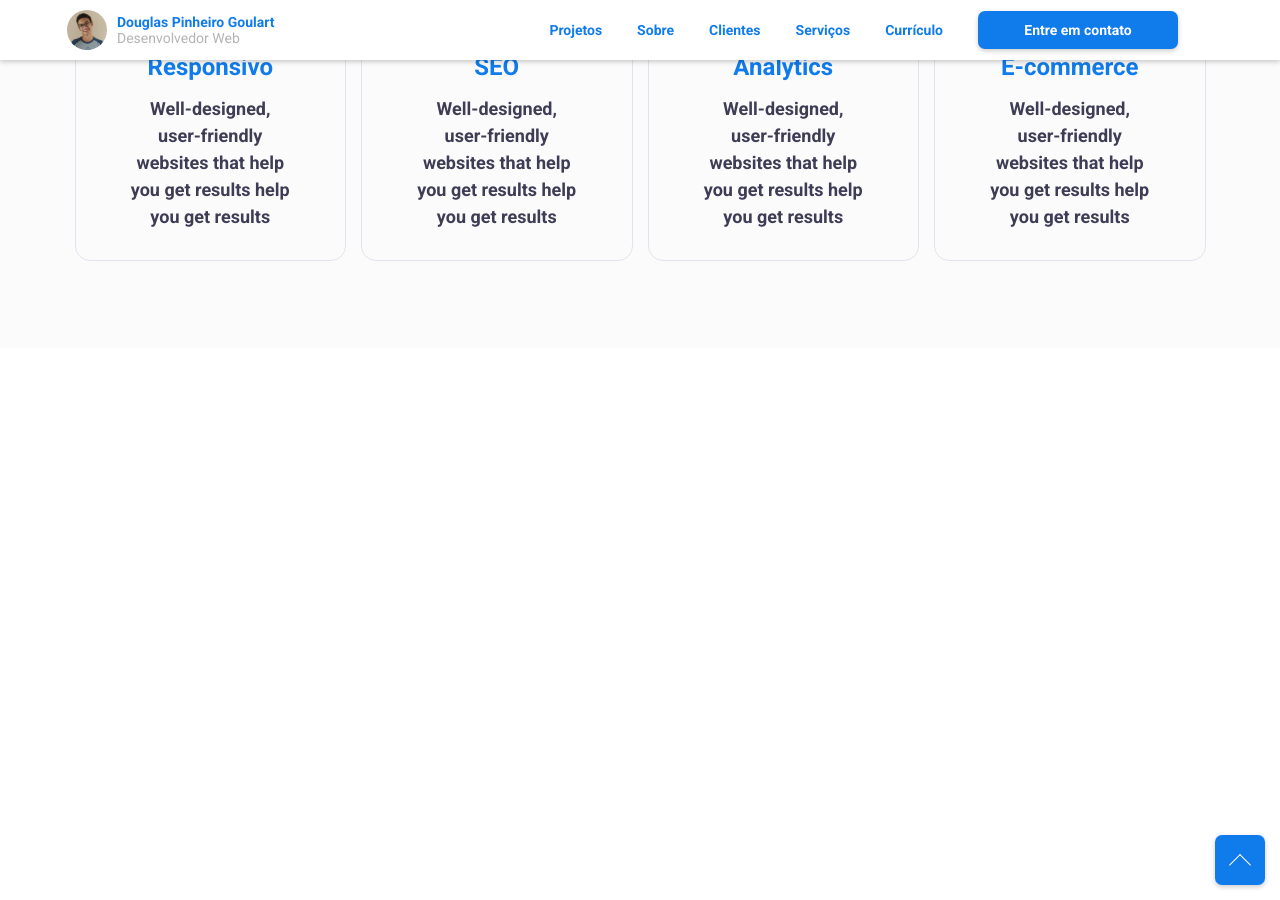
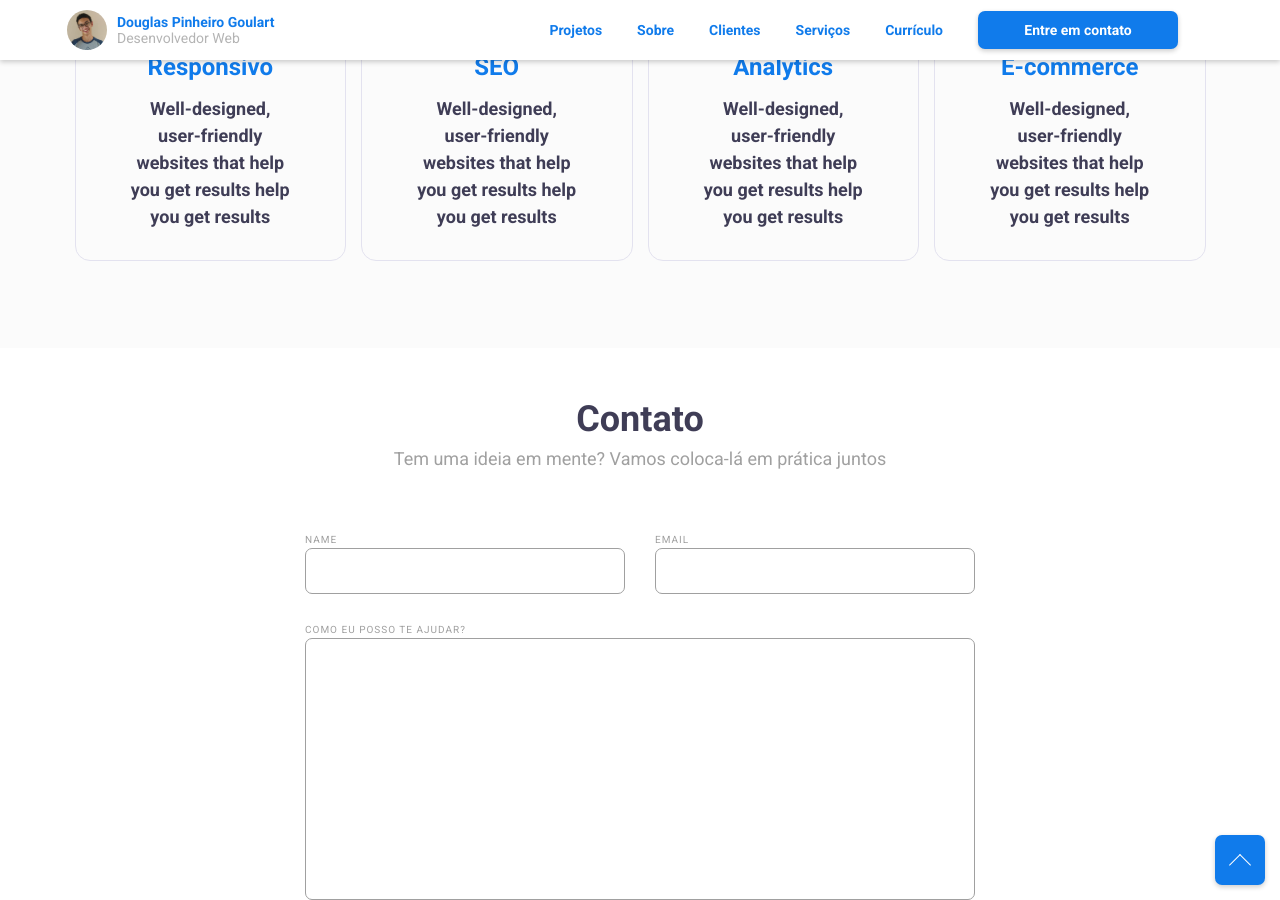
Before and after one commit to doougui/portfolio, a Jekyll site: the page built from index.html, in a window 1280 px wide and 900 px high, scrolled down 3558 px. Built offline with Jekyll 4.4.1, drawn with Linux system fonts in a browser that asks for light colours; nearby versions of some CDN libraries.

Commit message:
Creating static form

```diff
--- a/_sass/abstracts/_variables.scss
+++ b/_sass/abstracts/_variables.scss
@@ -9,6 +9,7 @@ $color-gray-lighter: #F5F5F5;
 $color-gray-light: #e3e2ef;
 $color-gray: #B4B4B4;
 $color-gray-dark: #A0A0A0;
+$color-gray-darker: #333333;
 
 $color-black: #000000;
 $color-white: #FFFFFF;
--- /dev/null
+++ b/_sass/components/_form.scss
@@ -0,0 +1,46 @@
+.form {
+  max-width: 70rem;
+  margin: 0 auto;
+
+  &__input-group {
+    width: 100%;
+    padding: 1.5rem;
+    flex: 1;
+  }
+
+  &__row {
+    display: flex;
+    flex-wrap: wrap;
+  }
+
+  &__label {
+    display: block;
+    color: $color-gray-dark;
+    text-transform: uppercase;
+    letter-spacing: .1rem;
+  }
+
+  &__control {
+    width: 100%;
+    border-radius: $input-radius;
+    border: .1rem solid $color-gray-dark;
+    font-family: inherit;
+    font-size: $normal-font-size;
+    line-height: $default-line-height;
+    color: $color-gray-darker;
+    padding: 1rem;
+    margin-top: .3rem;
+    outline: none;
+    transition: all .25s;
+    resize: none;
+
+    &:focus {
+      border: .1rem solid $color-primary;
+    }
+  }
+
+  &__button {
+    display: flex;
+    justify-content: center;
+  }
+}
--- a/_sass/main.scss
+++ b/_sass/main.scss
@@ -15,6 +15,7 @@
 @import "components/about";
 @import "components/client";
 @import "components/service";
+@import "components/form";
 
 @import "layout/navigation";
 @import "layout/header";
--- a/index.html
+++ b/index.html
@@ -151,3 +151,35 @@
         </div>
     </div>
 </section>
+
+<section class="contact-section" id="contact">
+    <div class="subtitle">
+        <h2 class="heading-secondary">Contato</h2>
+        <p class="subtitle__description">Tem uma ideia em mente? Vamos coloca-lá em prática juntos</p>
+    </div>
+
+    <form method="POST" action="" class="form">
+        <div class="form__row">
+            <div class="form__input-group">
+                <label for="name" class="form__label">Name</label>
+                <input type="text" id="name" class="form__control">
+            </div>
+
+            <div class="form__input-group">
+                <label for="email" class="form__label">Email</label>
+                <input type="text" id="email" class="form__control">
+            </div>
+        </div>
+
+        <div class="form__input-group">
+            <label for="message" class="form__label">Como eu posso te ajudar?</label>
+            <textarea name="message" id="message" cols="30" rows="10" class="form__control"></textarea>
+        </div>
+
+        <div class="form__input-group form__button">
+            <button type="submit" class="button">
+                <span class="button__aesthetic">Enviar mensagem</span>
+            </button>
+        </div>
+    </form>
+</section>
```
